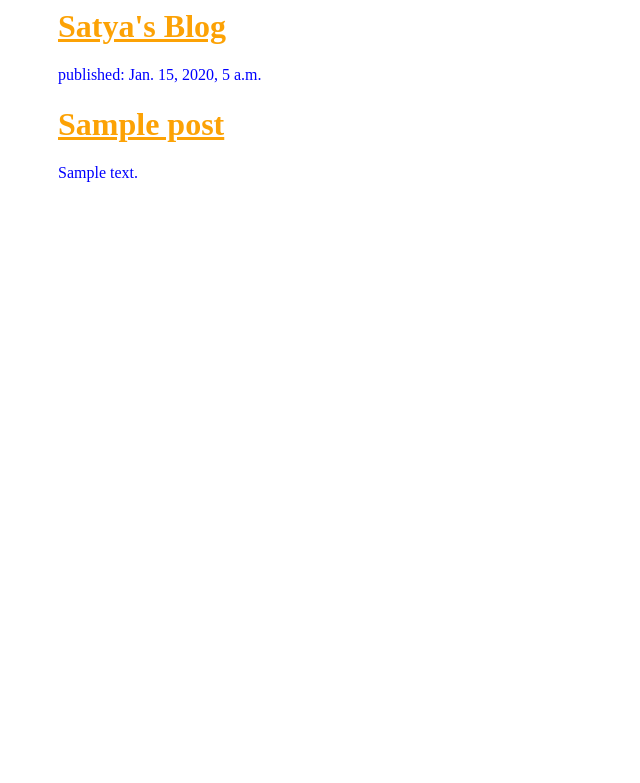
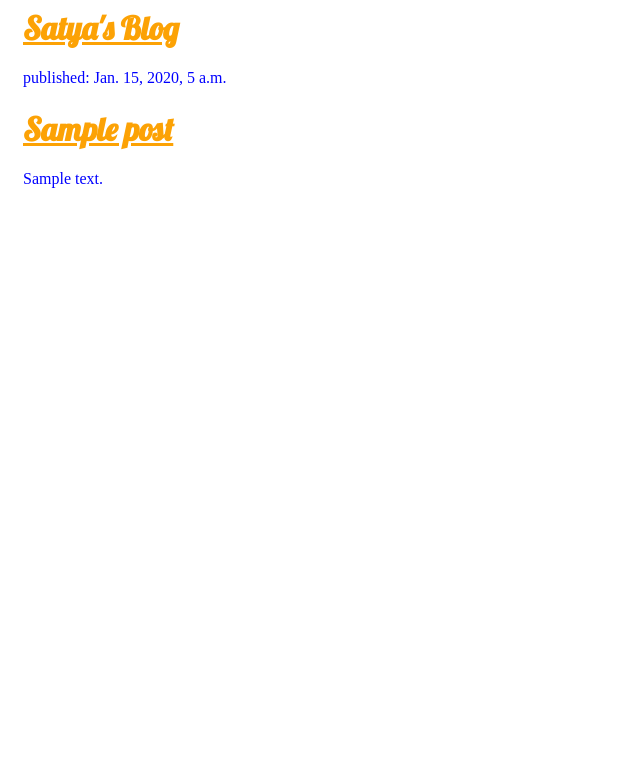
Before and after one commit to satyaprakash20/my-first-blog, a Django app: template blog/templates/blog/post_list.html in a window 1280 px wide. Shown: the top 783 px of the page, without its empty margins (0-640 px from the left). Run offline with Django 3.2, Linux system fonts and the light colour scheme; the template is opened without the code that fills it: values that come from a table or form of the project are taken from there, others are empty; tables that the repository leaves empty hold one stand-in row (values such as "Sample post").

Commit message:
Changed the CSS

```diff
--- a/blog/static/css/blog.css
+++ b/blog/static/css/blog.css
@@ -6,5 +6,5 @@ h1 a {
 
 body {
 	color: #0000FF;
-        padding-left: 50px;
+        padding-left: 15px;
 }
--- a/blog/templates/blog/post_list.html
+++ b/blog/templates/blog/post_list.html
@@ -1,6 +1,7 @@
 {% load staticfiles %}
 <html>
 	<head>
+		<link href="//fonts.googleapis.com/css?family=Lobster&subset=latin,latin-ext" rel="stylesheet" type="text/css">
         <link rel="stylesheet" href="{% static 'css/blog.css' %}">
 	</head>
 
```
